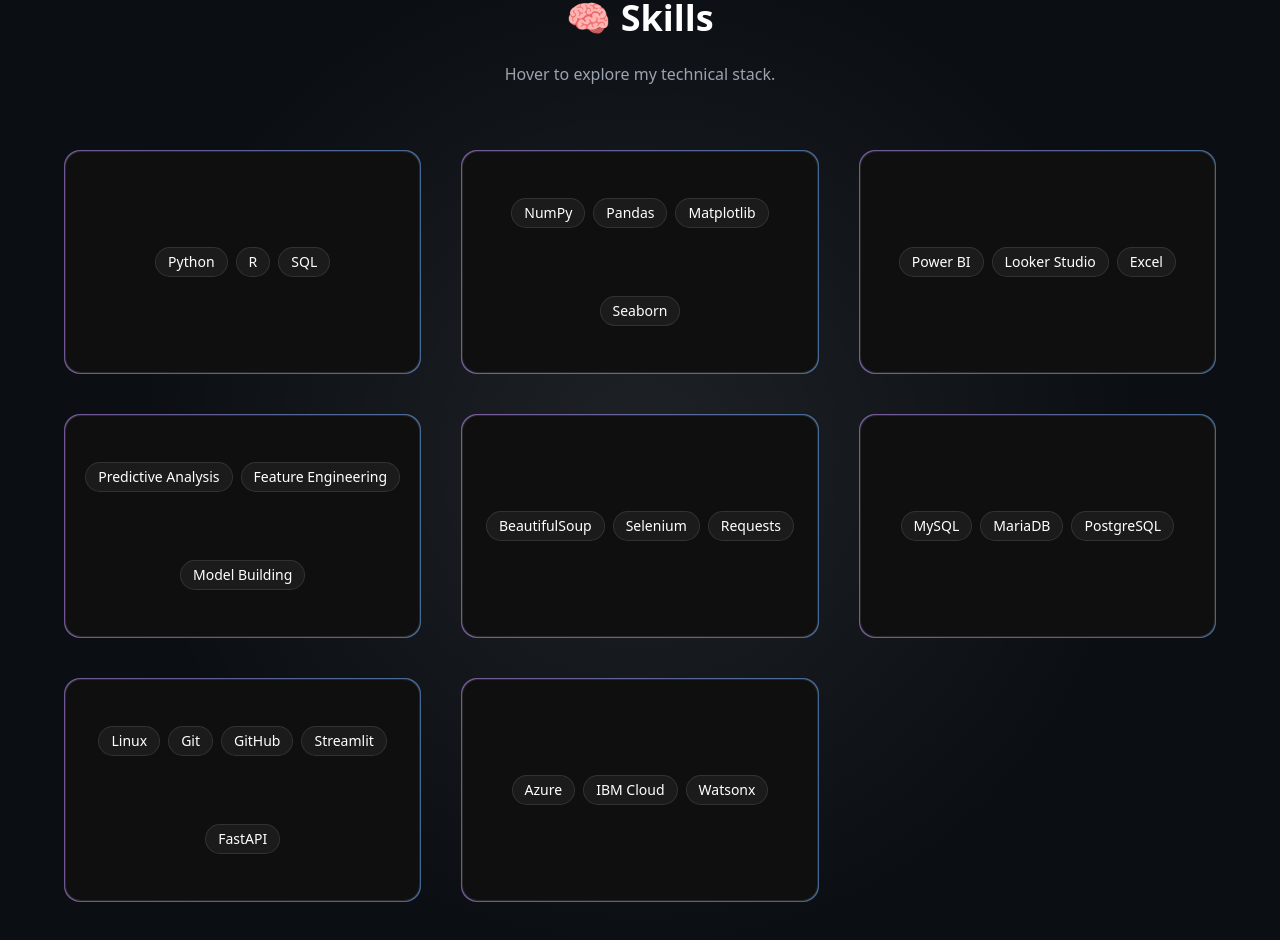
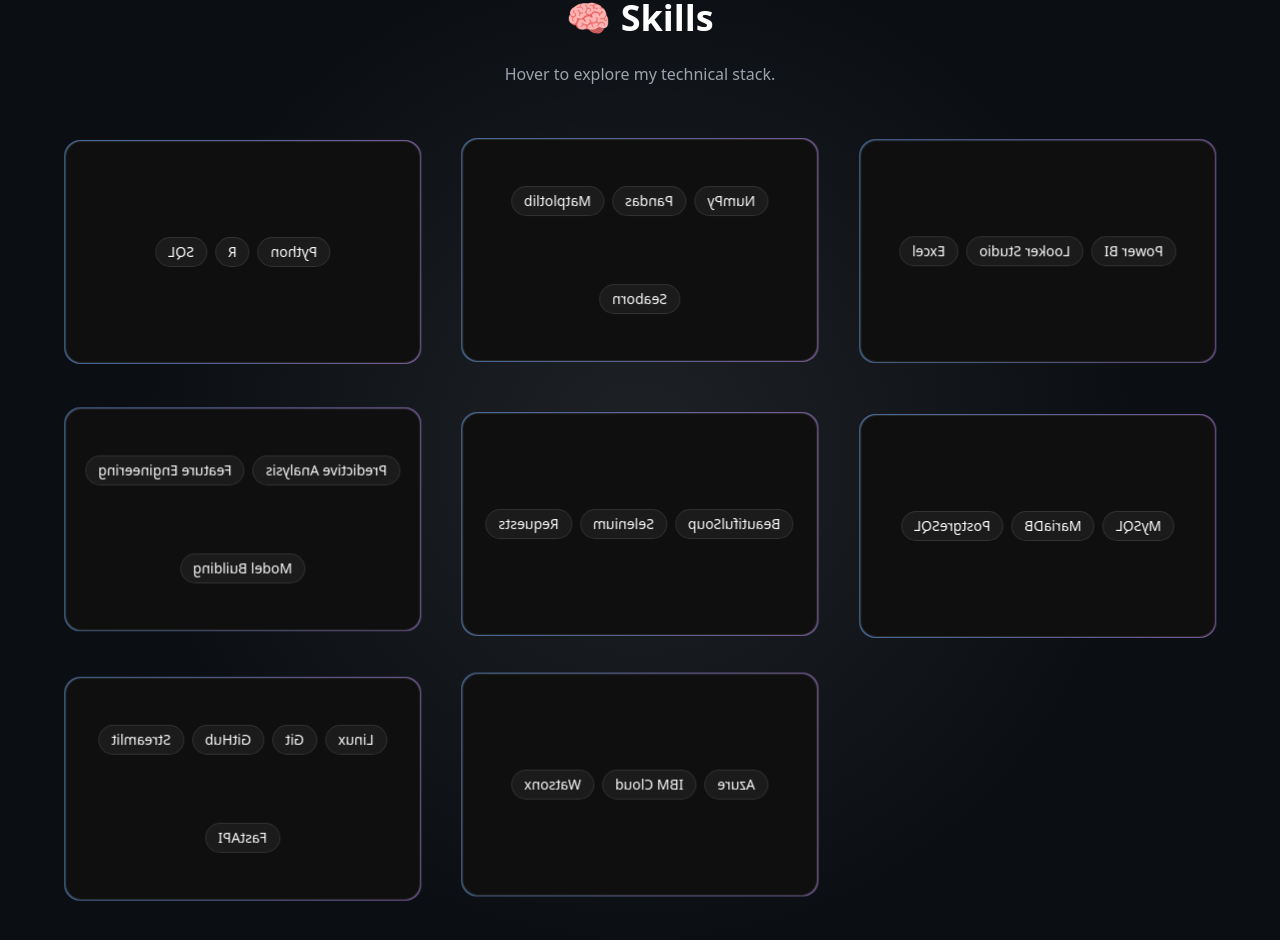
Before and after one commit to Tanishkapundhir78/ai-portfolio, a React (Vite) app: page / in a window 1280 px wide. Shown: the part 4250-5190 px from the top of the page. Built offline with nearby package versions, Linux system fonts and the light colour scheme.

Commit message:
Modified

```diff
--- a/src/index.css
+++ b/src/index.css
@@ -1,20 +1,45 @@
 @tailwind base;
 @tailwind components;
 @tailwind utilities;
-@keyframes slideDown {
-  from {
-    opacity: 0;
-    transform: translateY(-8px);
+/* 3D flip support */
+.perspective {
+  perspective: 1000px;
+}
+
+.transform-style {
+  transform-style: preserve-3d;
+}
+
+.rotate-y-180 {
+  transform: rotateY(180deg);
+}
+
+/* floating animation */
+@keyframes float {
+  0% {
+    transform: translateY(0px);
   }
-  to {
-    opacity: 1;
-    transform: translateY(0);
+  50% {
+    transform: translateY(-12px);
+  }
+  100% {
+    transform: translateY(0px);
   }
 }
 
-.animate-slideDown {
-  animation: slideDown 0.4s ease-in-out;
+.animate-float {
+  animation: float 4s ease-in-out infinite;
 }
+
+/* delay for natural effect */
+.group:nth-child(1) .animate-float { animation-delay: 0s; }
+.group:nth-child(2) .animate-float { animation-delay: 0.5s; }
+.group:nth-child(3) .animate-float { animation-delay: 1s; }
+.group:nth-child(4) .animate-float { animation-delay: 1.5s; }
+.group:nth-child(5) .animate-float { animation-delay: 2s; }
+.group:nth-child(6) .animate-float { animation-delay: 2.5s; }
+.group:nth-child(7) .animate-float { animation-delay: 3s; }
+.group:nth-child(8) .animate-float { animation-delay: 3.5s; }
 
 body {
   @apply bg-[#0f0f0f] text-white;
```
